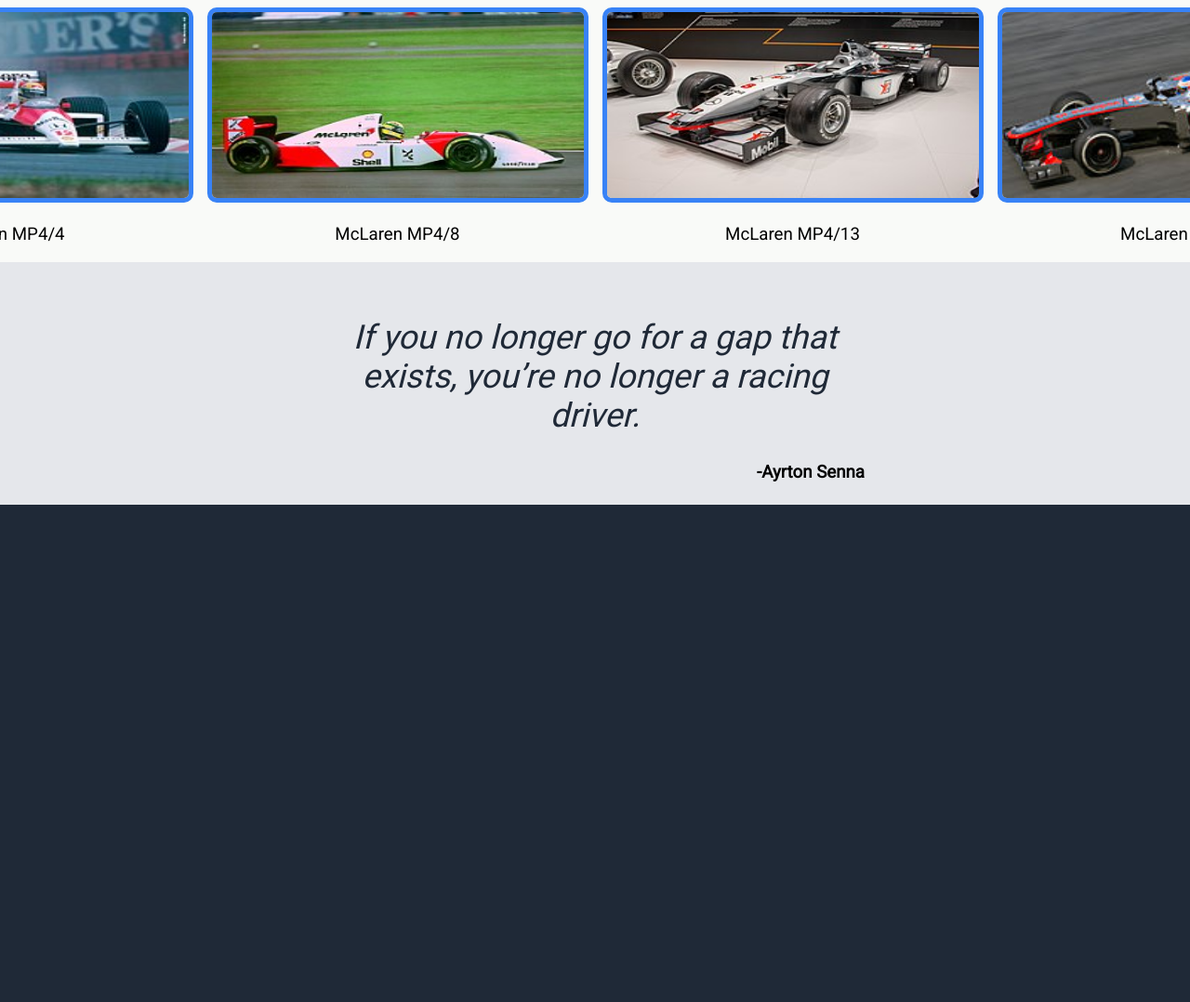
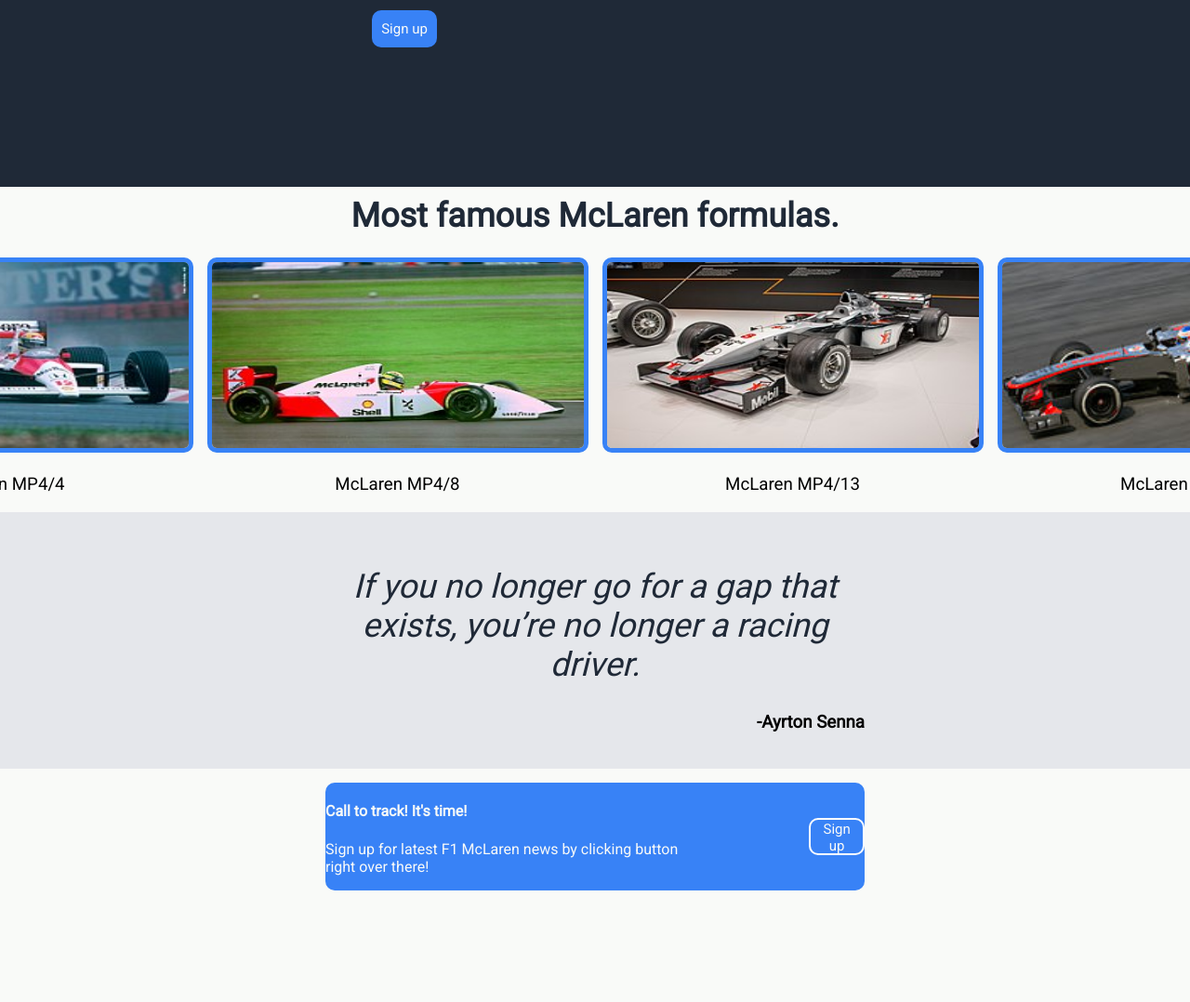
Before and after one commit to damdam00/Landing-Page, a plain HTML site: page index.html in a window 1280 px wide. Shown: the part 583-1661 px from the top of the page at 93% size. Before the commit the page ends 1126 px from the top, so only its background shows below. Drawn offline with Linux system fonts and the light colour scheme.

Commit message:
Finished call to action section, alongside some button improvements

```diff
--- a/index.html
+++ b/index.html
@@ -20,7 +20,7 @@
             <div class="textcontainer">
                 <h1 id="text">Most famous McLaren<br> F1 formulas</h1>
                 <h4 id="secondarytext">This website is dedicated to most iconic McLaren F1 formulas</h4>
-                <button id="secondarytext">Sign up</button>
+                <button id="herobutton">Sign up</button>
             </div>
             <div class="imagecontainer">
                 <img src="pictures/mclaren.jpg">
@@ -54,5 +54,15 @@
             <h2 id="quotetext">If you no longer go for a gap that exists, you’re no longer a racing driver.</h2>
             <h3 id="whosaidquote">-Ayrton Senna</h3>
         </div>
+
+        <div class="actionsection">
+            <div class="calltoaction">
+                <div class="textaction">
+                    <h4>Call to track! It's time!</h4>
+                    <p>Sign up for latest F1 McLaren news by clicking button right over there!</p>
+                </div>
+                <button id="actionbutton">Sign up</button>
+            </div>
+        </div>
     </body>
 </html>
--- a/style.css
+++ b/style.css
@@ -47,8 +47,8 @@ a:visited {
     margin-top: 100px;
     margin-right: 400px;
     margin-left: 400px;
-    display: inline;
-    margin-bottom: 500px;
+    display: flex;
+    margin-bottom: 150px;
 }
 
 .textcontainer {
@@ -75,9 +75,16 @@ a:visited {
     font-weight: lighter;
 }
 
-button {
+#herobutton {
     background-color: #3882F6;
     border-radius: 10px;
+    color: #F9FAF8;
+    font-family: 'Roboto';
+    width: 70px;
+    height: 40px;
+    font-size: 15px;
+    border: white;
+    margin-top: 10px;
 }
 
 #text, #secondarytext {
@@ -123,7 +130,7 @@ img {
 .quotesection {
     background-color: #E5E7EB;
     padding-top: 30px;
-    padding-bottom: 5px;
+    padding-bottom: 20px;
     padding-right: 350px;
     padding-left: 350px;
 }
@@ -142,3 +149,33 @@ img {
     font-family: 'Roboto';
     text-align: right;
 }
+
+.actionsection {
+    background-color: #F9FAF8;
+    padding-top: 15px;
+    padding-bottom: 120px;
+}
+
+.calltoaction {
+    background-color: #3882F6;
+    color: #F9FAF8;
+    font-family: 'Roboto';
+    align-items: center;
+    margin-left: 350px;
+    margin-right: 350px;
+    display: flex;
+    justify-content: center;
+    gap: 120px;
+    border-radius: 10px;
+}
+
+#actionbutton {
+    width: 70px;
+    height: 40px;
+    font-size: 15px;
+    border: 2px solid white;
+    background-color: #3882F6;
+    border-radius: 10px;
+    color: #F9FAF8;
+    font-family: 'Roboto';
+}
```
